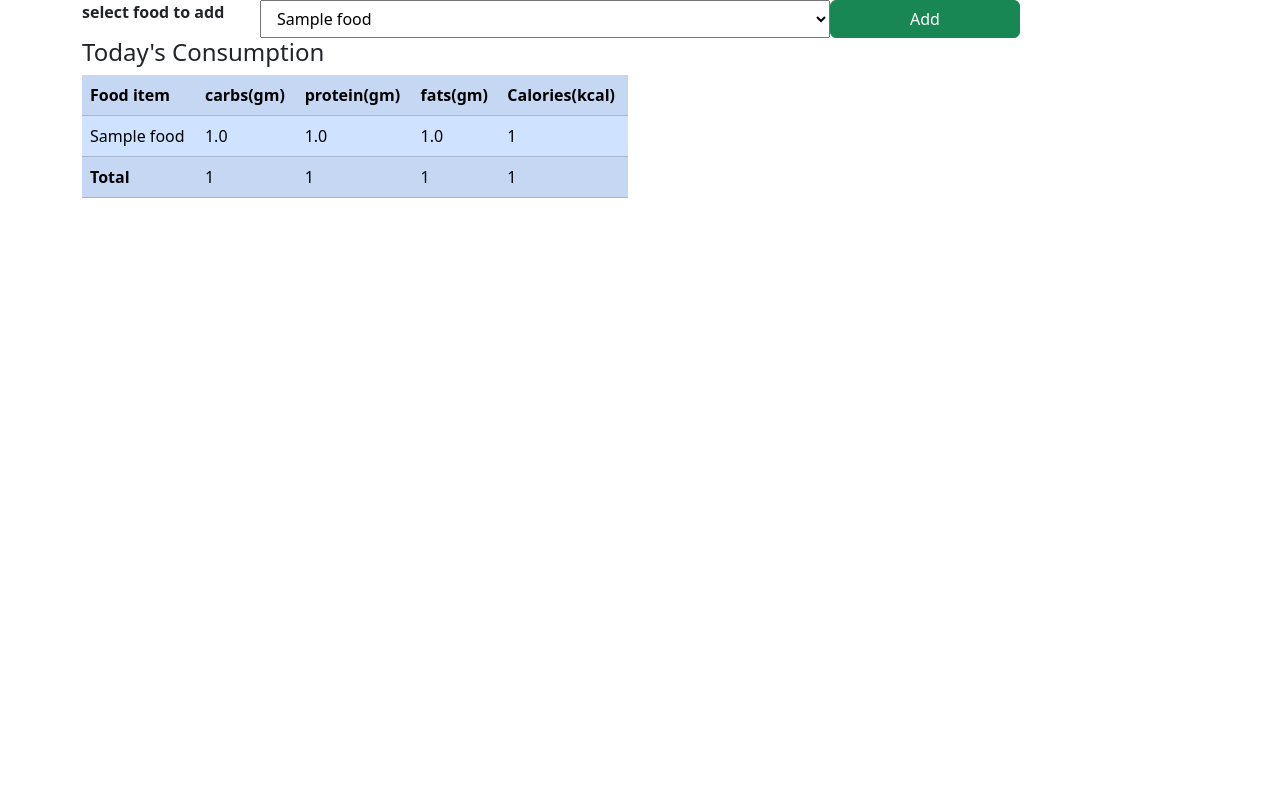
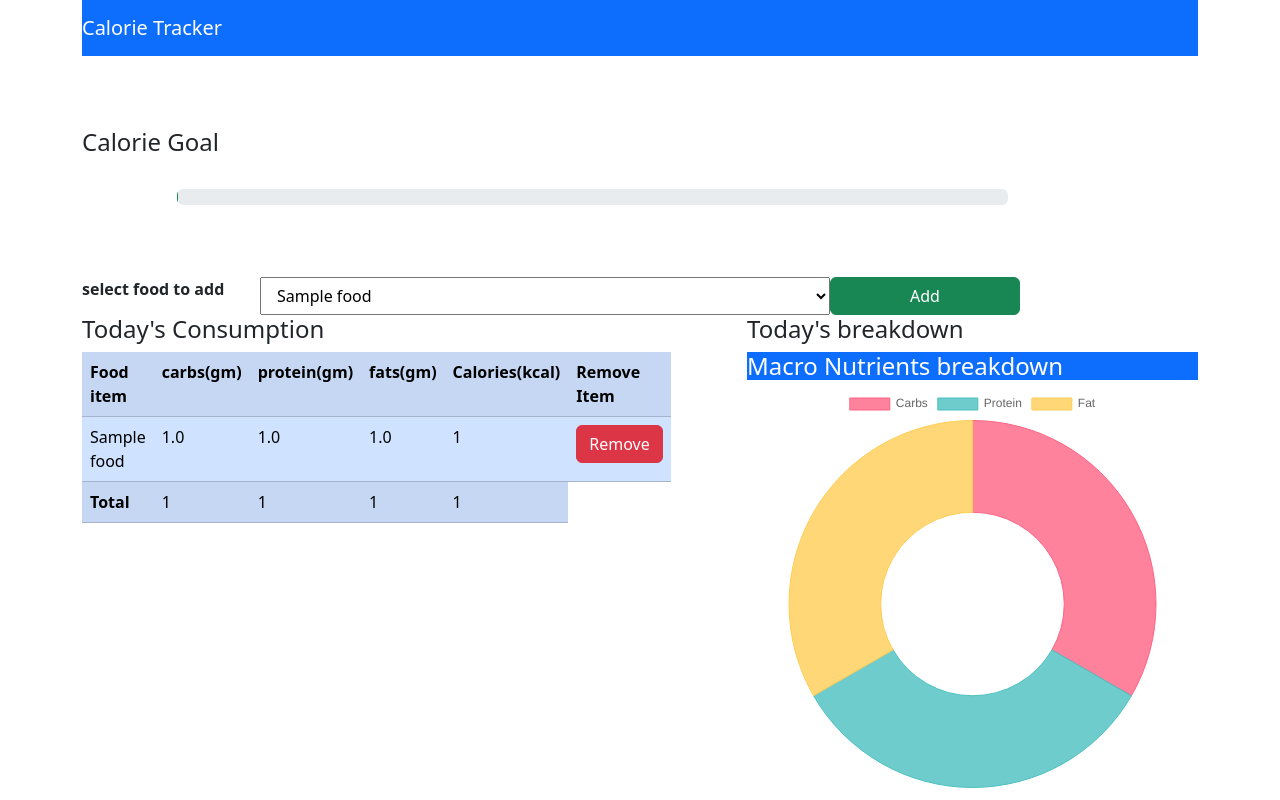
Before and after one commit to Sonalarya07/caloricount, a Django app: page / in a window 1280 px wide. Run offline with Django 5.2, Linux system fonts and the light colour scheme; a user stored in the database is signed in; tables that the repository leaves empty hold one stand-in row (values such as "Sample post").

Commit message:
added a doughnut chart

```diff
--- a/myapp/templates/myapp/index.html
+++ b/myapp/templates/myapp/index.html
@@ -4,17 +4,44 @@
     <meta charset="UTF-8">
     <meta name="viewport" content="width=device-width, initial-scale=1.0">
     <link href="https://cdn.jsdelivr.net/npm/bootstrap@5.3.2/dist/css/bootstrap.min.css" rel="stylesheet" integrity="sha384-T3c6CoIi6uLrA9TneNEoa7RxnatzjcDSCmG1MXxSR1GAsXEV/Dwwykc2MPK8M2HN" crossorigin="anonymous">
-    <title>Document</title>
+    <script src="https://cdn.jsdelivr.net/npm/chart.js"></script>
 </head>
 <body>
 
     <div class="container">
         <div class="row">
             <div class="col-md-12">
+                <nav class="navbar navbar-dark bg-primary">
+                    <span class="navbar-brand"> Calorie Tracker</span>
+
+                </nav>
+
+            </div>
+
+        </div>
+        <br><br><br>
+
+        <h4>Calorie Goal</h4>
+        <br>
+        <div class="row">
+            <div class="col-md-9 offset-1">
+                    <div class="progress">
+                        <div class="progress-bar bg-success" role="progressbar" style="width: 0%" aria-valuenow="0" aria-valuemin="0" aria-valuemax="0">
+                        </div>
+                    </div>
+
+            </div>
+        </div>
+        <br><br><br>
+
+
+        <div class="row">
+            <div class="col-md-12">
                 <form method="POSt" >
+                    {% csrf_token %}
                     <div class="form-group row">
 
-                        {% csrf_token %}
+
                         <label class="col-md-2">
                             <b>select food to add</b>
                             </label>
@@ -42,6 +69,7 @@
                         <th> protein(gm)</th>
                         <th> fats(gm)</th>
                         <th> Calories(kcal)</th>
+                        <th>Remove Item</th>
                     </tr>
 
                             {% for c in consumed_food %}
@@ -51,6 +79,7 @@
                                 <td>{{c.food_consumed.protein}}</td>
                                 <td> {{c.food_consumed.fat}}</td>
                                 <td>{{c.food_consumed.calories}}</td>
+                                <td><a class="btn btn-danger" href="{% url 'delete_consume' c.id %}">Remove</a></td>
                             </tr>
                             {% endfor %}
 
@@ -65,7 +94,18 @@
                             </tr>
                 </table>
             </div>
+            <div class="col-md-5 offset-1">
+                <div class="">
+                    <h4>Today's breakdown</h4>
+                </div>
+                <div class="card-header text-white bg-primary">
+                    <h4>Macro Nutrients breakdown</h4>
+                </div>
+                <div class="col-md-12">
 
+                <canvas id="myDoughnutChart" width="400" height="400"></canvas>
+                </div>
+            </div>
         </div>
 
     </div>
@@ -78,21 +118,63 @@
     for(var i=1;i<table.rows.length-1;i++){
         console.log(table.rows[i].cells[1].innerHTML);
         carbs += parseFloat( table.rows[i].cells[1].innerHTML);
-        carbs = Math.round(carbs);
         protein += parseFloat( table.rows[i].cells[2].innerHTML);
-        protein = Math.round(protein);
         fat += parseFloat( table.rows[i].cells[3].innerHTML);
-        fat = Math.round(fat);
         calories += parseFloat( table.rows[i].cells[4].innerHTML);
-        calories = Math.round(calories);
 
     }
     console.log(calories);
+
+    carbs = Math.round(carbs);
+    protein = Math.round(protein);
+    fat = Math.round(fat);
+    calories = Math.round(calories);
 
     document.getElementById("totalCarbs").innerHTML = carbs;
     document.getElementById("totalProtein").innerHTML = protein;
     document.getElementById("totalFat").innerHTML = fat;
     document.getElementById("totalCalories").innerHTML = calories;
 
+    var calper = (calories/2000)*100;
+    document.getElementsByClassName("progress-bar")[0].setAttribute("style", "width:" + calper + "%")
+
+
+    var ctx = document.getElementById('myDoughnutChart').getContext('2d');
+
+    var doughnutChart = new Chart(ctx, {
+        type: 'doughnut',
+        data: {
+            labels: ['Carbs', 'Protein', 'Fat'],
+            datasets: [{
+                data: [carbs, protein, fat],
+                backgroundColor: [
+                    'rgba(255, 99, 132, 0.8)', // Carbs color
+                    'rgba(75, 192, 192, 0.8)', // Protein color
+                    'rgba(255, 205, 86, 0.8)'  // Fat color
+                ],
+                borderColor: [
+                    'rgba(255, 99, 132, 1)',
+                    'rgba(75, 192, 192, 1)',
+                    'rgba(255, 205, 86, 1)'
+                ],
+                borderWidth: 1
+            }]
+        },
+        options: {
+            responsive: true,
+            maintainAspectRatio: false,
+            title: {
+                display: true,
+                text: 'Macronutrient Breakdown',
+                fontSize: 16
+            },
+            legend: {
+                display: true,
+                position: 'right'
+            }
+        }
+    });
+
+
 </script>
 </html>
```
